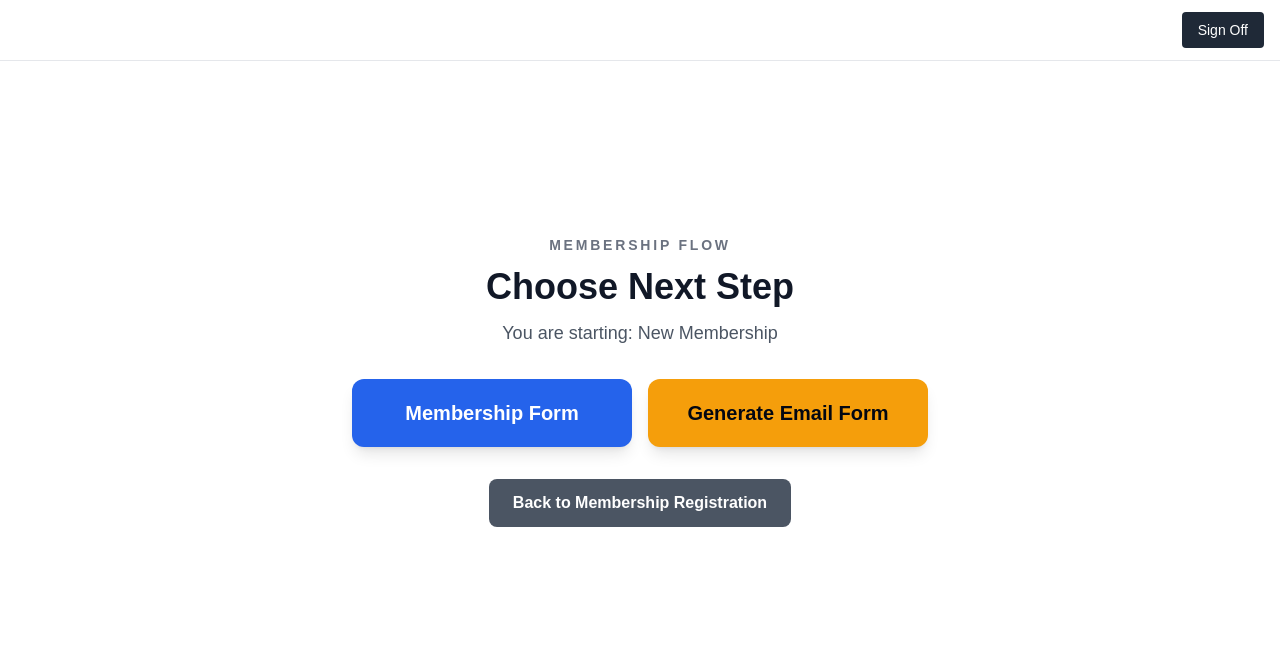
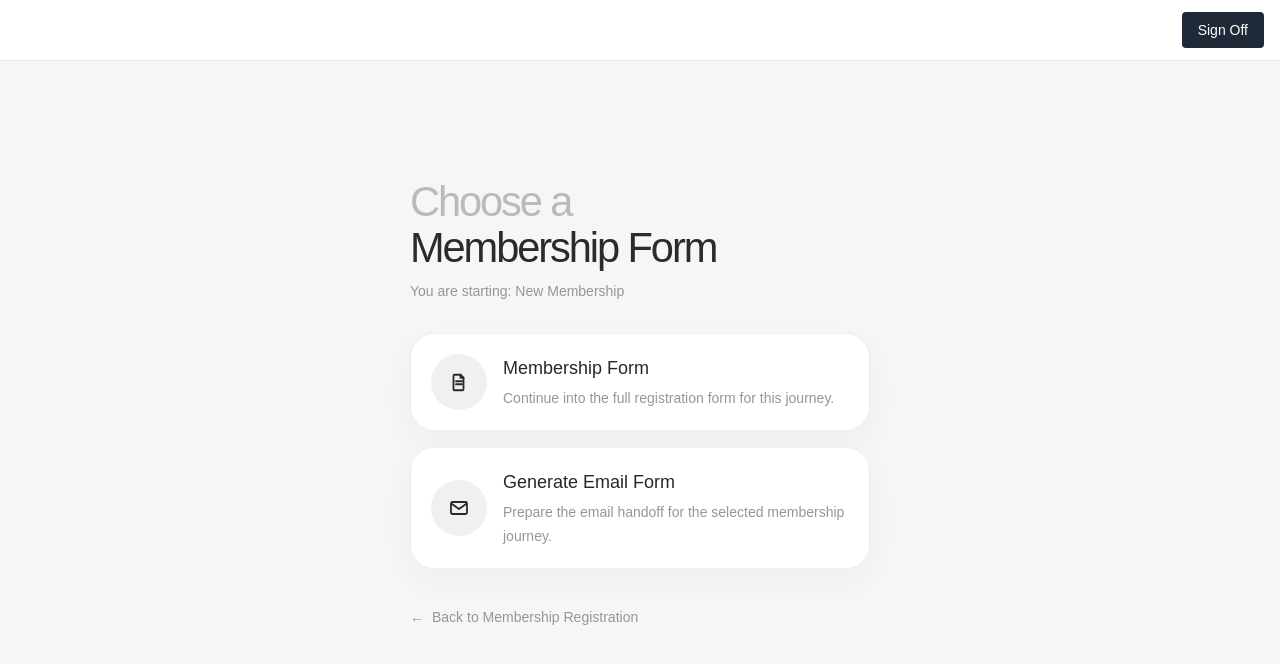
Before and after one commit to ChrisMcGonagle/golf-app, a Next.js app: page /dashboard/membership-flow in a window 1280 px wide. Shown: the top 664 px of the page. Built offline with nearby package versions, Linux system fonts and the light colour scheme.

Commit message:
wip: start pbi-019 membership flow action cards

```diff
--- a/app/(authenticated)/dashboard/membership-flow/page.tsx
+++ b/app/(authenticated)/dashboard/membership-flow/page.tsx
@@ -12,6 +12,57 @@ function getIntentLabel(intent: MembershipIntent) {
   return intent === 'renewal' ? 'Membership Renewal' : 'New Membership';
 }
 
+const actionCards = [
+  {
+    action: 'form',
+    title: 'Membership Form',
+    description: 'Continue into the full registration form for this journey.',
+  },
+  {
+    action: 'email',
+    title: 'Generate Email Form',
+    description: 'Prepare the email handoff for the selected membership journey.',
+  },
+] as const;
+
+function ActionIcon({ action }: { action: (typeof actionCards)[number]['action'] }) {
+  if (action === 'email') {
+    return (
+      <svg
+        aria-hidden="true"
+        viewBox="0 0 24 24"
+        className="h-6 w-6"
+        fill="none"
+        stroke="currentColor"
+        strokeWidth="1.8"
+        strokeLinecap="round"
+        strokeLinejoin="round"
+      >
+        <path d="M4 7.5A1.5 1.5 0 0 1 5.5 6h13A1.5 1.5 0 0 1 20 7.5v9a1.5 1.5 0 0 1-1.5 1.5h-13A1.5 1.5 0 0 1 4 16.5v-9Z" />
+        <path d="m5 8 7 5 7-5" />
+      </svg>
+    );
+  }
+
+  return (
+    <svg
+      aria-hidden="true"
+      viewBox="0 0 24 24"
+      className="h-6 w-6"
+      fill="none"
+      stroke="currentColor"
+      strokeWidth="1.8"
+      strokeLinecap="round"
+      strokeLinejoin="round"
+    >
+      <path d="M7.5 4.75h6l3 3v11.5a1 1 0 0 1-1 1h-8a1 1 0 0 1-1-1v-13.5a1 1 0 0 1 1-1Z" />
+      <path d="M13.5 4.75v3h3" />
+      <path d="M9 11.25h6" />
+      <path d="M9 14.25h6" />
+    </svg>
+  );
+}
+
 export default async function MembershipFlowPage({
   searchParams,
 }: MembershipFlowPageProps) {
@@ -20,36 +71,48 @@ export default async function MembershipFlowPage({
   const intentLabel = getIntentLabel(resolvedIntent);
 
   return (
-    <div className="flex min-h-[80vh] flex-col items-center justify-center gap-8">
-      <div className="space-y-3 text-center">
-        <p className="text-sm font-semibold uppercase tracking-[0.2em] text-gray-500">
-          Membership Flow
+    <div className="min-h-[80vh] bg-[#f5f6f5] px-6 py-10 sm:px-8 sm:py-16">
+      <div className="mx-auto flex min-h-[calc(80vh-5rem)] w-full max-w-[460px] flex-col justify-center gap-8">
+        <div className="space-y-3">
+          <div className="space-y-1 leading-none">
+            <p className="text-[2.6rem] font-medium tracking-[-0.05em] text-[#bab9bd]">
+              Choose a
             </p>
-        <h1 className="text-4xl font-bold text-gray-900">Choose Next Step</h1>
-        <p className="text-lg text-gray-600">You are starting: {intentLabel}</p>
+            <h1 className="text-[2.6rem] font-medium tracking-[-0.05em] text-[#2b2b2b]">
+              Membership Form
+            </h1>
+          </div>
+          <p className="text-sm text-[#969696]">You are starting: {intentLabel}</p>
         </div>
 
-      <div className="flex w-full max-w-xl flex-col gap-4 sm:flex-row">
+        <div className="flex flex-col gap-4">
+          {actionCards.map((card) => (
             <Link
-          href={`/dashboard/membership-flow/next?intent=${resolvedIntent}&action=form`}
-          className="flex-1 rounded-xl bg-blue-600 px-8 py-5 text-center text-xl font-semibold text-white shadow-lg transition-colors hover:bg-blue-700"
+              key={card.action}
+              href={`/dashboard/membership-flow/next?intent=${resolvedIntent}&action=${card.action}`}
+              className="group flex items-center gap-4 rounded-[24px] border border-[#eeeeee] bg-[#ffffff] px-5 py-5 shadow-[0_12px_30px_rgba(43,43,43,0.04)] transition duration-200 hover:-translate-y-0.5 hover:shadow-[0_20px_40px_rgba(43,43,43,0.08)] focus-visible:outline-none focus-visible:ring-2 focus-visible:ring-[#2b2b2b] focus-visible:ring-offset-2 focus-visible:ring-offset-[#f5f6f5]"
             >
-          Membership Form
+              <div className="flex h-14 w-14 shrink-0 items-center justify-center rounded-full bg-[#f0f0f0] text-[#282828]">
+                <ActionIcon action={card.action} />
+              </div>
+              <div className="min-w-0 flex-1 space-y-1">
+                <p className="text-lg font-medium text-[#282828]">{card.title}</p>
+                <p className="text-sm leading-6 text-[#969696]">{card.description}</p>
+              </div>
             </Link>
+          ))}
+        </div>
+
+        <div className="pt-1">
           <Link
-          href={`/dashboard/membership-flow/next?intent=${resolvedIntent}&action=email`}
-          className="flex-1 rounded-xl bg-amber-500 px-8 py-5 text-center text-xl font-semibold text-gray-950 shadow-lg transition-colors hover:bg-amber-400"
+            href="/dashboard/membership-registration"
+            className="inline-flex items-center gap-2 text-sm font-medium text-[#969696] transition-colors hover:text-[#2b2b2b] focus-visible:outline-none focus-visible:ring-2 focus-visible:ring-[#2b2b2b] focus-visible:ring-offset-2 focus-visible:ring-offset-[#f5f6f5]"
           >
-          Generate Email Form
+            <span aria-hidden="true">&larr;</span>
+            <span>Back to Membership Registration</span>
           </Link>
         </div>
-
-      <Link
-        href="/dashboard/membership-registration"
-        className="px-6 py-3 text-base font-semibold text-white bg-gray-600 rounded-lg hover:bg-gray-700 transition-colors"
-      >
-        Back to Membership Registration
-      </Link>
+      </div>
     </div>
   );
 }
```
Also changed, not shown: 2 other files (tests, documents, lock files or other folders). Lines whose indentation alone changed are shown as unchanged.
